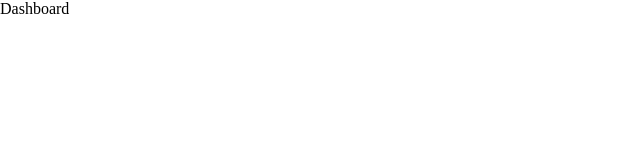
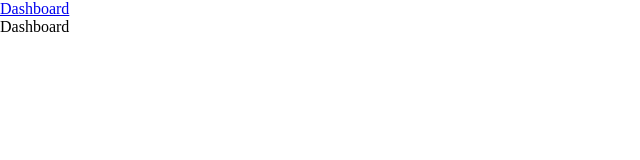
Before and after one commit to xgebi/SlothCMS-Admin-FE, a Vue app: page /#/dashboard in a window 1280 px wide. Shown: the top 160 px of the page, without its empty margins (0-640 px from the left). Built offline with nearby package versions, Linux system fonts and the light colour scheme.

Commit message:
clean up

```diff
--- a/src/components/Dashboard/Dashboard.vue
+++ b/src/components/Dashboard/Dashboard.vue
@@ -1,13 +1,20 @@
 <template>
   <div>
-    Dashboard
+    <main-sidebar></main-sidebar>
+    <div>
+      Dashboard
+    </div>
   </div>
 </template>
 
 <script>
+import MainSidebar from './MainSidebar.vue'
 
 export default {
   name: 'Dashboard',
+  components: {
+    MainSidebar
+  }
 }
 </script>
 
--- a/src/components/Dashboard/MainSidebar.vue
+++ b/src/components/Dashboard/MainSidebar.vue
@@ -5,9 +5,8 @@
 </template>
 
 <script>
-
 export default {
-  name: 'MainSidebar',
+  name: 'main-sidebar',
 }
 </script>
 
--- a/src/components/InitWizard/InitWizard.vue
+++ b/src/components/InitWizard/InitWizard.vue
@@ -36,7 +36,6 @@
 import InitWizardStepOne from './InitWizardStepOne.vue';
 import InitWizardStepTwo from './InitWizardStepTwo.vue';
 import InitWizardStepThree from './InitWizardStepThree.vue';
-//import Conf from '../../conf.js';
 
 export default {
   name: 'InitWizard',
--- a/src/components/LoginScreen.vue
+++ b/src/components/LoginScreen.vue
@@ -50,7 +50,7 @@ export default {
           token = token.split(" ");
           this.setToken(token[1]);
           this.loginError = false;
-          //this.$router.push({ name: 'Dashboard'});
+          this.$router.push({ name: 'Dashboard'});
         } else {
           this.loginError = true;
         }
```
